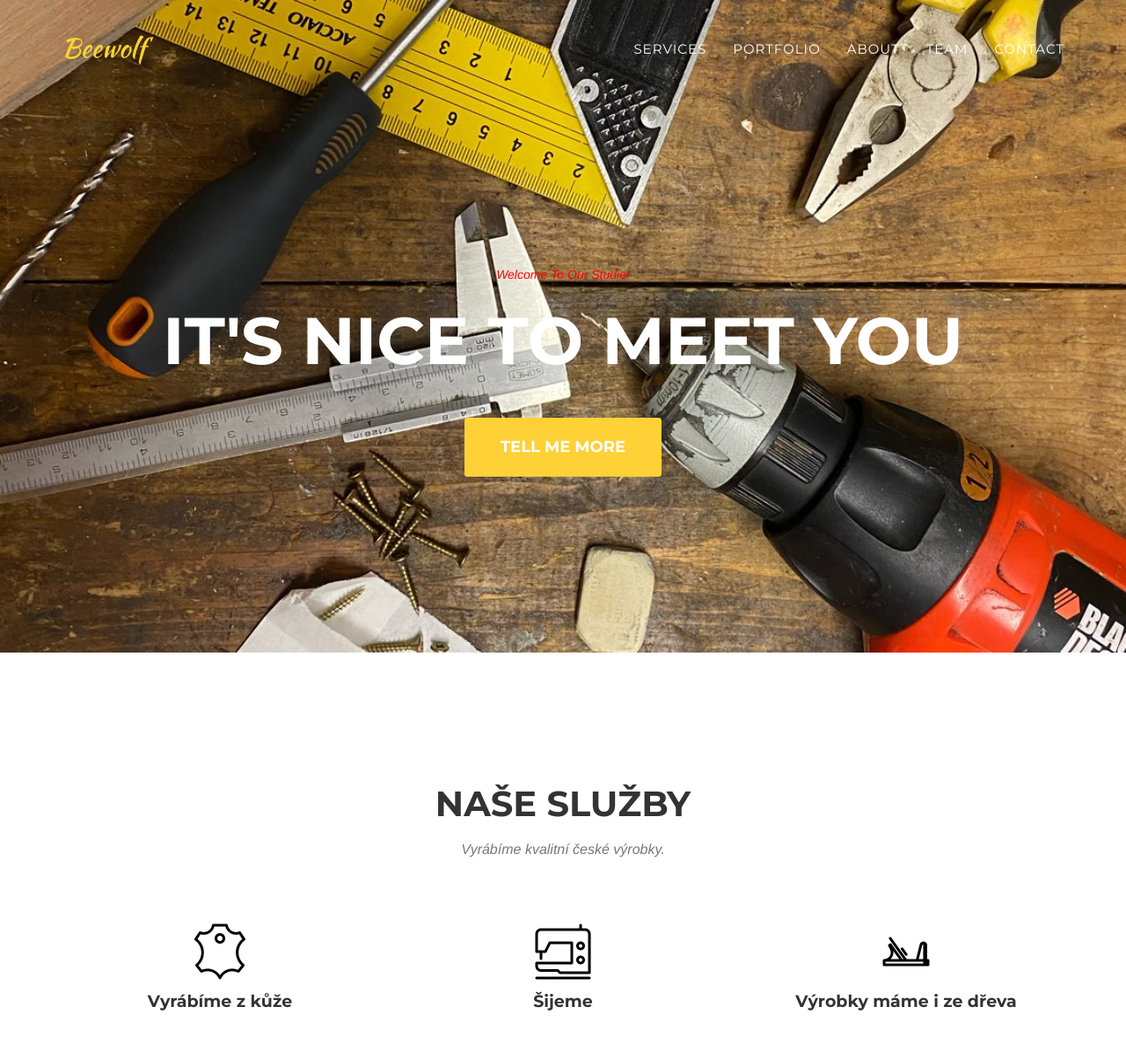
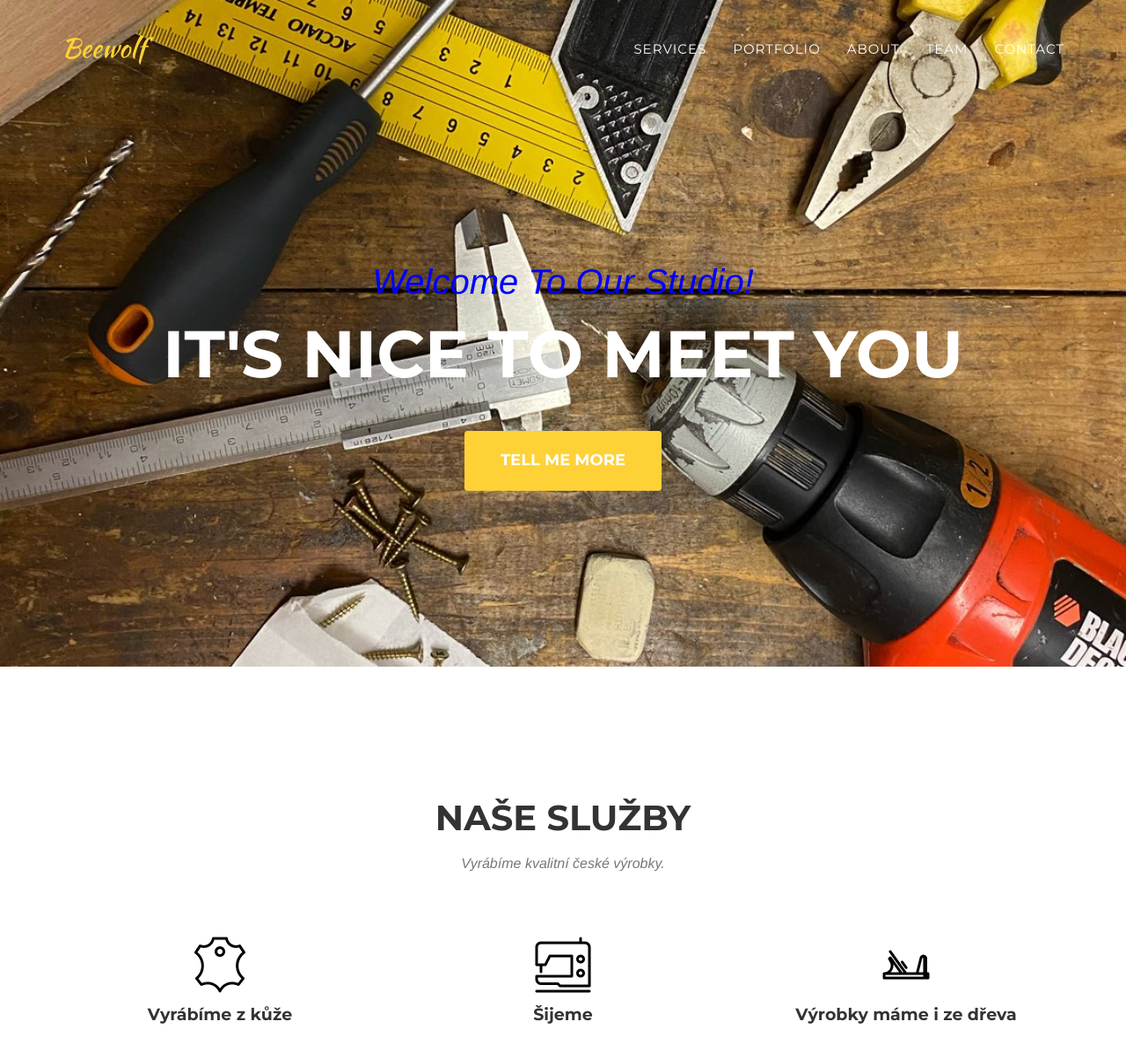
Before and after one commit to FrantisekKracmar/beewolf, a Jekyll site: the page built from index.html, in a window 1280 px wide and 1400 px high. Shown: the top 1203 px of the window at 88% size. Built offline with Jekyll 4.4.1, drawn with Linux system fonts in a browser that asks for light colours; some web fonts are replaced.

Commit message:
text color

```diff
--- a/_includes/css/agency.css
+++ b/_includes/css/agency.css
@@ -289,6 +289,7 @@ header .intro-text .intro-lead-in {
     font-size: 22px;
     font-style: italic;
     line-height: 22px;
+	color: blue;
 }
 
 header .intro-text .intro-heading {
--- a/_includes/header.html
+++ b/_includes/header.html
@@ -44,7 +44,7 @@
     <header>
         <div class="container">
             <div class="intro-text">
-                <div class="intro-lead-in"><p style="color:red">Welcome To Our Studio!</p></div>
+                <div class="intro-lead-in">Welcome To Our Studio!</div>
                 <div class="intro-heading">It's Nice To Meet You</div>
                 <a href="#services" class="page-scroll btn btn-xl">Tell Me More</a>
             </div>
```
